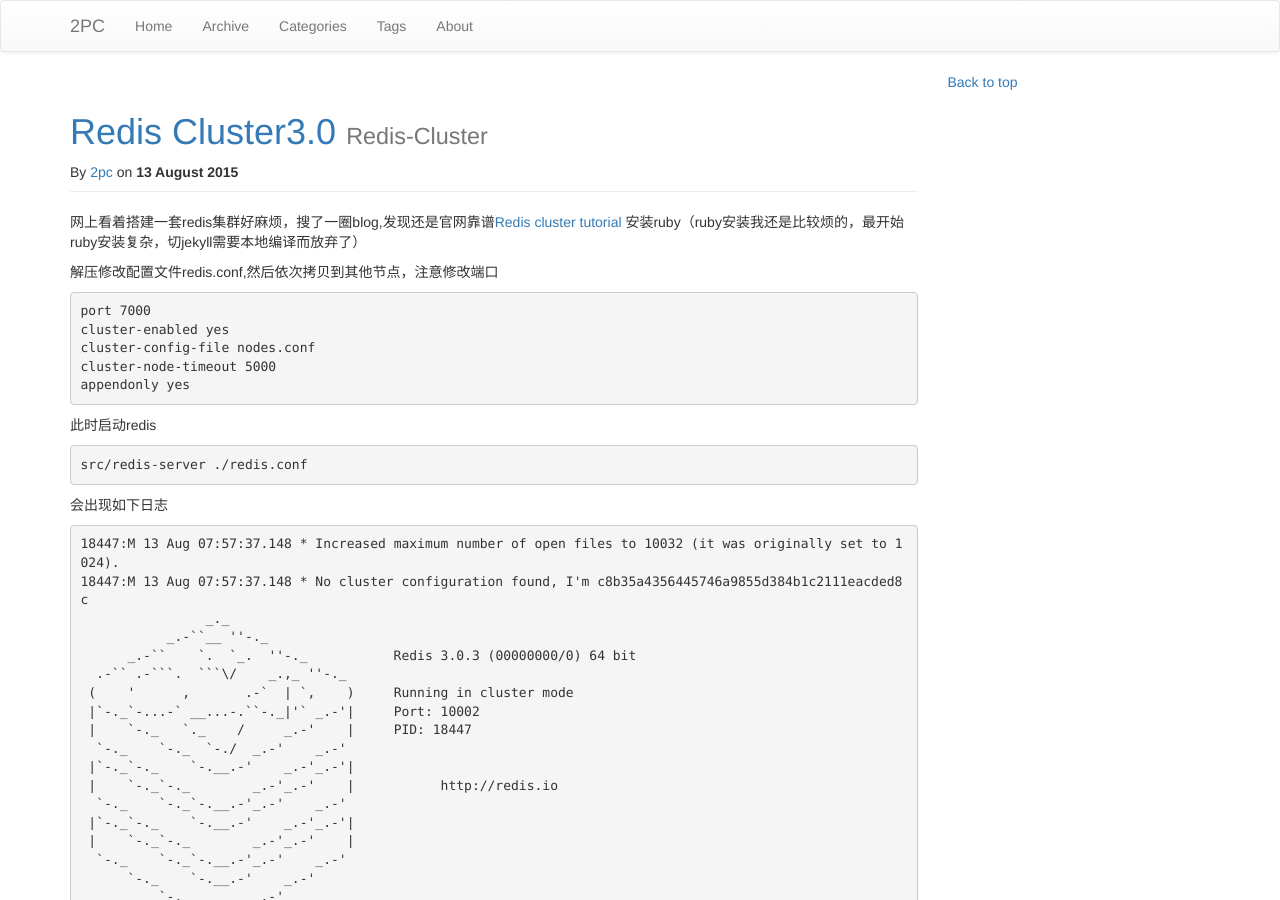
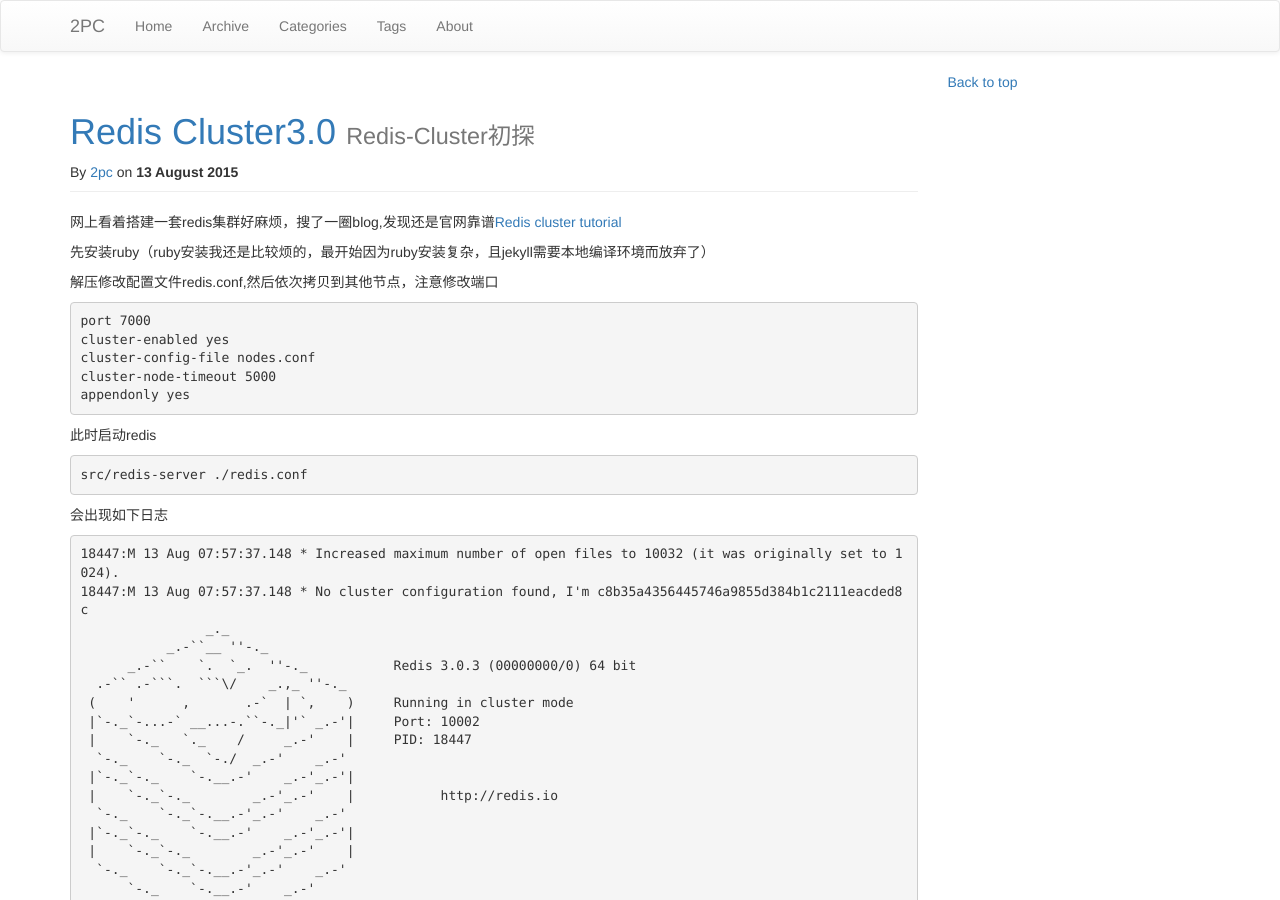
Before and after one commit to luyee/2pc.github.io, a Jekyll site: the page built from _posts/distributed/2015-08-13-Redis-Cluster3.0.md, in a window 1280 px wide and 900 px high. Built offline with Jekyll 4.4.1, drawn with Linux system fonts in a browser that asks for light colours; nearby versions of some CDN libraries; library files that are not in the unit come from our copies; comment, search, counter and statistics services are not loaded.

Commit message:
Update 2015-08-13-Redis-Cluster3.0.md

```diff
--- a/_posts/distributed/2015-08-13-Redis-Cluster3.0.md
+++ b/_posts/distributed/2015-08-13-Redis-Cluster3.0.md
@@ -1,12 +1,13 @@
 ---
 layout: post
 category : redis
-tagline: "Redis-Cluster"
+tagline: "Redis-Cluster初探"
 tags : [distributed, redis3.x]
 ---
 {% include JB/setup %}
 网上看着搭建一套redis集群好麻烦，搜了一圈blog,发现还是官网靠谱[Redis cluster tutorial](http://redis.io/topics/cluster-tutorial)
-安装ruby（ruby安装我还是比较烦的，最开始ruby安装复杂，切jekyll需要本地编译而放弃了）
+
+先安装ruby（ruby安装我还是比较烦的，最开始因为ruby安装复杂，且jekyll需要本地编译环境而放弃了）
 
 解压修改配置文件redis.conf,然后依次拷贝到其他节点，注意修改端口
 
```
